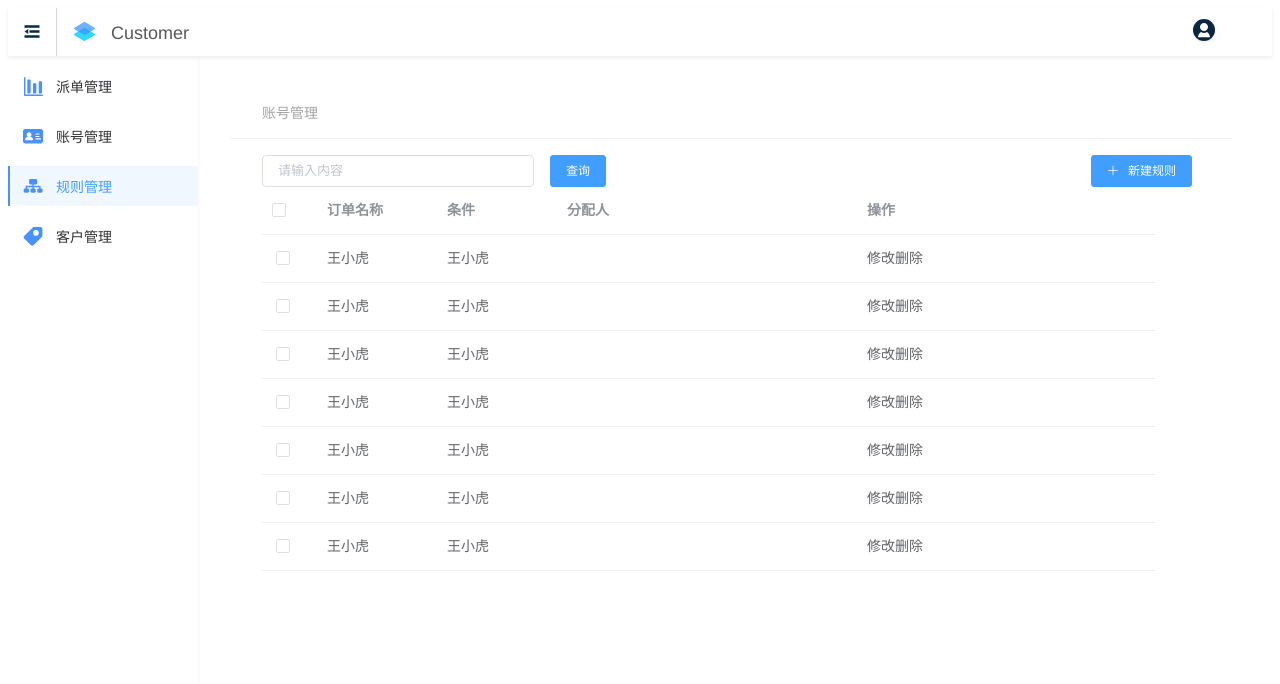
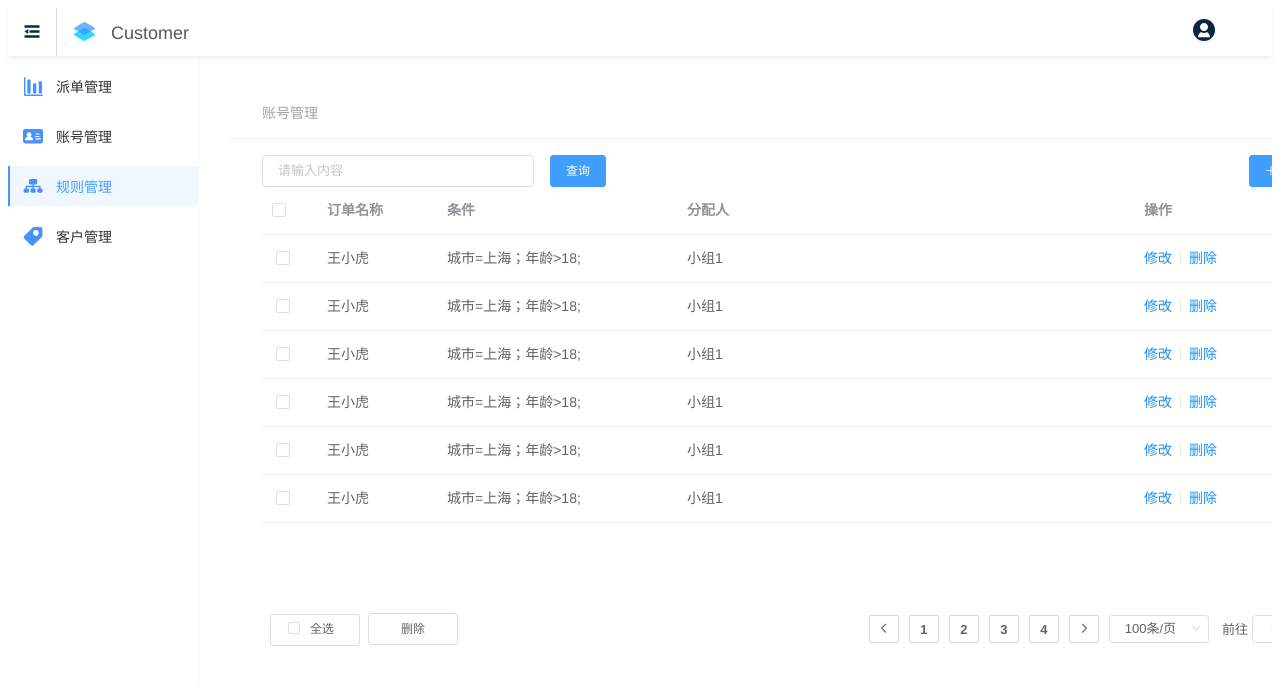
Before and after one commit to wangenx/customer, a Vue app: page /#/home/rule in a window 1280 px wide. Shown: the top 684 px of the page. Built offline with nearby package versions, Linux system fonts and the light colour scheme.

Commit message:
账号管理，规则管理页面

```diff
--- a/src/views/account/index.vue
+++ b/src/views/account/index.vue
@@ -70,7 +70,7 @@
           align="left"
           label="操作">
           <template slot-scope="scope">
-            <div class="operation" v-show="scope.row.child">
+            <div class="operation clearfix" v-show="scope.row.child">
               <span @click="editAccount(scope.row.id)">修改</span>
               <span></span>
               <el-popover
@@ -386,7 +386,7 @@ export default {
 
 <style lang="stylus" scoped>
 .account
-  min-width 1160
+  min-width 1160px
   overflow-y auto
   height 100%
   background-color #fff
@@ -458,16 +458,18 @@ export default {
       padding-right 12px
 
 .operation
-  span
+  > span
     font-size 14px
     color #1890FF
     cursor pointer
+    float left
   > span:first-child
     margin-right 8px
   > span:nth-child(2), > span:nth-child(4)
     display inline-block
     width 1px
     height 14px
+    margin-top 4px
     background-color #e9e9e9
     margin-right 8px
   > span:nth-child(4)
@@ -481,8 +483,7 @@ export default {
 .page
   margin-top 90px
   text-align right
-  padding-right 70px
-  padding-left 40px
+  padding 0 70px 26px 40px
   >>> .el-pagination.is-background .el-pager li:not(.disabled).active
     background-color #e2e2e2
     color #595959
@@ -507,7 +508,7 @@ export default {
     .el-dialog__title
       font-size 16px
   /deep/ .el-dialog__body
-    padding 0px 16px 38px
+    padding 0px 16px 22px
   /deep/ .el-dialog__footer
     padding 0 16px 16px
   /deep/ .el-input, /deep/ .el-select
--- a/src/views/rule/index.vue
+++ b/src/views/rule/index.vue
@@ -9,7 +9,7 @@
         <el-button size="small" type="primary">查询</el-button>
       </div>
       <div class="operation">
-        <el-button size="small" type="primary" @click="addAccount"><i class="el-icon-plus"></i>新建规则</el-button>
+        <el-button size="small" type="primary" @click="addRule"><i class="el-icon-plus"></i>新建规则</el-button>
       </div>
     </div>
     <div class="tabel">
@@ -29,27 +29,141 @@
           <template slot-scope="scope">{{ scope.row.name }}</template>
         </el-table-column>
         <el-table-column
-          prop="name"
+          prop="condition"
           label="条件"
-          width="120">
+          width="240"
+          show-overflow-tooltip>
         </el-table-column>
         <el-table-column
-          prop="address"
+          prop="distributor"
           label="分配人"
           show-overflow-tooltip>
         </el-table-column>
         <el-table-column
-          prop="address"
-          label="操作">
-          <template>
-            <div>
-              <span>修改</span>
+          label="操作"
+          width="180">
+          <template slot-scope="scope">
+            <div class="operation clearfix">
+              <span @click="editRule(scope.row.id)">修改</span>
               <span></span>
-              <span>删除</span>
+              <el-popover
+                v-model="scope.row.isDeleteRule"
+                placement="top"
+                width="160"
+                trigger="click">
+                <div class="delete-rule">
+                  <el-button @click="deleteRule(scope.row.id, scope.row)" size="small" type="primary">删除</el-button>
+                  <el-button @click="scope.row.isDeleteRule = false" size="small" type="info" plain>取消</el-button>
+                </div>
+                <span slot="reference">删除</span>
+              </el-popover>
             </div>
           </template>
         </el-table-column>
       </el-table>
+    </div>
+    <div class="page">
+      <div class="select-all">
+        <el-checkbox size="small" v-model="selectAll" label="全选" border></el-checkbox>
+        <el-button size="small" @click="deleteDialogVisible = true">删除</el-button>
+      </div>
+      <el-pagination
+        background
+        @size-change="handleSizeChange"
+        @current-change="handleCurrentChange"
+        :current-page="page.page"
+        :page-sizes="[100, 200, 300, 400]"
+        :page-size="100"
+        layout="prev, pager, next, sizes, jumper"
+        :total="400">
+      </el-pagination>
+    </div>
+    <div class="dialog">
+      <el-dialog
+        title="删除"
+        :visible.sync="deleteDialogVisible"
+        width="480px"
+        :before-close="handleClosDelete">
+        <div class="dialog-line"></div>
+        <span>是否删除选中规则？</span>
+        <span slot="footer" class="dialog-footer">
+          <el-button size="small" @click="deleteDialogVisible = false">取消</el-button>
+          <el-button size="small" type="primary" @click="deleteDialogVisible = false">确认</el-button>
+        </span>
+      </el-dialog>
+      <el-dialog
+        :title="ruleFormTitle"
+        :visible.sync="newRuleDialogVisible"
+        width="480px"
+        :before-close="handleClose">
+        <div class="dialog-line"></div>
+        <el-form :model="ruleForm" :rules="rules" size="small" ref="ruleForm" label-width="100px" label-position="top" class="demo-ruleForm">
+          <el-form-item label="规则名称" prop="name">
+            <el-input v-model="ruleForm.name" placeholder="请输入规则名称"></el-input>
+          </el-form-item>
+          <el-form-item label="条件">
+            <div class="condition">
+              <el-select v-model="ruleForm.address" placeholder="请选择">
+                <el-option label="城市" value="chengshi"></el-option>
+                <el-option label="地区" value="diqu"></el-option>
+              </el-select>
+              <el-select v-model="ruleForm.size" placeholder="请选择">
+                <el-option label="等于" value="dengyu"></el-option>
+                <el-option label="小于" value="xiaoyu"></el-option>
+              </el-select>
+              <el-select
+                v-model="ruleForm.city"
+                multiple
+                filterable
+                allow-create
+                default-first-option>
+                <el-option
+                  v-for="item in optionsCity"
+                  :key="item.value"
+                  :label="item.label"
+                  :value="item.value">
+                </el-option>
+              </el-select>
+              <span>删除</span>
+            </div>
+            <div class="condition">
+              <el-select v-model="ruleForm.address" placeholder="请选择">
+                <el-option label="城市" value="chengshi"></el-option>
+                <el-option label="地区" value="diqu"></el-option>
+              </el-select>
+              <el-select v-model="ruleForm.size" placeholder="请选择">
+                <el-option label="等于" value="dengyu"></el-option>
+                <el-option label="小于" value="xiaoyu"></el-option>
+              </el-select>
+              <el-select
+                v-model="ruleForm.city"
+                multiple
+                filterable
+                allow-create
+                default-first-option>
+                <el-option
+                  v-for="item in optionsCity"
+                  :key="item.value"
+                  :label="item.label"
+                  :value="item.value">
+                </el-option>
+              </el-select>
+              <span>删除</span>
+            </div>
+            <span class="addCondition"><i class="el-icon-plus"></i>新增</span>
+          </el-form-item>
+          <el-form-item label="分配给" prop="region">
+            <el-select v-model="ruleForm.region" placeholder="请选择">
+              <el-option label="分组一" value="shanghai"></el-option>
+              <el-option label="分组二" value="beijing"></el-option>
+            </el-select>
+          </el-form-item>
+        </el-form>
+        <span slot="footer" class="dialog-footer">
+          <el-button size="small" @click="newRuleDialogVisible = false">取消</el-button>
+          <el-button size="small" type="primary" @click="newRuleDialogVisible = false">{{ butoonText }}</el-button>
+        </span>
+      </el-dialog>
     </div>
   </div>
 </template>
@@ -62,40 +176,112 @@ export default {
       tableData: [{
         distributor: '小组1',
         name: '王小虎',
-        condition: '城市=上海；年龄>18;'
+        condition: '城市=上海；年龄>18;',
+        id: 1,
+        isDeleteRule: false
       }, {
         distributor: '小组1',
         name: '王小虎',
-        condition: '城市=上海；年龄>18;'
+        condition: '城市=上海；年龄>18;',
+        id: 2,
+        isDeleteRule: false
       }, {
         distributor: '小组1',
         name: '王小虎',
-        condition: '城市=上海；年龄>18;'
+        condition: '城市=上海；年龄>18;',
+        id: 3,
+        isDeleteRule: false
       }, {
         distributor: '小组1',
         name: '王小虎',
-        condition: '城市=上海；年龄>18;'
+        condition: '城市=上海；年龄>18;',
+        id: 4,
+        isDeleteRule: false
       }, {
         distributor: '小组1',
         name: '王小虎',
-        condition: '城市=上海；年龄>18;'
+        condition: '城市=上海；年龄>18;',
+        id: 4,
+        isDeleteRule: false
       }, {
         distributor: '小组1',
         name: '王小虎',
-        condition: '城市=上海；年龄>18;'
+        condition: '城市=上海；年龄>18;',
+        id: 5,
+        isDeleteRule: false
+      }],
+      selectAll: false, // 下边全选按钮
+      deleteDialogVisible: false,
+      page: {
+        page: 5
+      },
+      ruleFormTitle: '新建规则',
+      butoonText: '添加',
+      newRuleDialogVisible: false,
+      ruleForm: {
+        name: '',
+        remarks: '',
+        region: '',
+        city: ['shanghai'],
+        address: ''
+      },
+      rules: {
+        name: [
+           { required: true, message: '请输入规则名称', trigger: 'blur' }
+        ],
+        remarks: [
+           { required: true, message: '请输入备注', trigger: 'blur' }
+        ],
+        region: [
+           { required: true, message: '请选择分配给', trigger: 'change' }
+        ]
+      },
+      optionsCity: [{
+        value: 'shanghai',
+        label: '上海'
       }, {
-        distributor: '小组1',
-        name: '王小虎',
-        condition: '城市=上海；年龄>18;'
+        value: 'beijing',
+        label: '北京'
+      }, {
+        value: 'shenzhen',
+        label: '深圳'
       }]
     }
   },
   methods: {
-    addAccount () {
-      console.log('新建规则')
+    addRule () {
+      this.newRuleDialogVisible = true
+      this.ruleFormTitle = '新建规则',
+      this.butoonText = '添加'
+    },
+    editRule (id) {
+      console.log(id)
+      this.newRuleDialogVisible = true
+      this.ruleFormTitle = '修改规则'
+      this.butoonText = '提交'
     },
     handleSelectionChange (val) {
       this.multipleSelection = val
+    },
+    // 关闭删除弹窗
+    handleClosDelete () {
+      this.deleteDialogVisible = false
+    },
+    // 分页
+    handleSizeChange(val) {
+      console.log(`每页 ${val} 条`);
+    },
+    handleCurrentChange(val) {
+      console.log(`当前页: ${val}`);
+    },
+    // 关闭新建规则弹窗
+    handleClose () {
+      this.newRuleDialogVisible = false
+    },
+    // 删除规则气泡
+    deleteRule (id, row) {
+      console.log(id)
+      row.isDeleteRule = false
     }
   }
 }
@@ -103,9 +289,10 @@ export default {
 
 <style lang="stylus" scoped>
 .rule
+  min-width 1160px
+  overflow-y auto
   height 100%
   background-color #fff
-  padding-bottom 24px
 
 .title
   height 50px
@@ -130,4 +317,97 @@ export default {
 
 .tabel
   padding 18px 76px 0 32px
+
+.operation
+  > span
+    color #1890FF
+    font-size 14px
+    float left
+  > span:first-child
+    margin-right 8px
+    cursor pointer
+  > span:nth-child(2)
+    display inline-block
+    width 1px
+    height 14px
+    background-color #e9e9e9
+    margin-right 8px
+    margin-top 4px
+  > span:last-child
+    cursor pointer
+
+.delete-rule
+  text-align center
+  /deep/ .el-button
+    padding 6px 18px
+
+.page
+  margin-top 90px
+  text-align right
+  padding 0 70px 26px 40px
+  >>> .el-pagination.is-background .el-pager li:not(.disabled).active
+    background-color #e2e2e2
+    color #595959
+  >>> .el-pagination.is-background .btn-next, /deep/ .el-pagination.is-background .btn-prev, /deep/ .el-pagination.is-background .el-pager li
+    background-color #fff
+    border 1px solid #d9d9d9
+  >>> .el-pagination__jump
+    margin-left 0
+  >>> .el-pagination__sizes
+    margin-right 8px
+  .select-all
+    float left
+    /deep/ .el-checkbox
+      padding 5px 25px 5px 17px
+    /deep/ .el-button
+      margin-left 8px
+      padding 9px 32px
+
+.dialog
+  /deep/ .el-dialog__header
+    padding 16px
+    .el-dialog__title
+      font-size 16px
+  /deep/ .el-dialog__body
+    padding 0px 16px 22px
+  /deep/ .el-dialog__footer
+    padding 0 16px 16px
+  /deep/ .el-input, /deep/ .el-select
+    width 294px
+  /deep/ .el-form-item--small.el-form-item
+    margin-bottom 16px
+  /deep/ .el-dialog
+    border-radius 4px
+
+.dialog-line
+  height 1px
+  margin-bottom 16px
+  background-color #d9d9d9
+
+.condition
+  margin-bottom 8px
+  /deep/ .el-select
+    width 86px
+    margin-right 8px
+    .el-input
+      width 100%
+    .el-tag
+      background-color #d8d8d8
+      color #454545
+      font-size 12px
+    .el-tag__close.el-icon-close
+      background-color #d8d8d8
+      color #454545
+  /deep/ .el-select:nth-child(3)
+    width 172px
+  span
+    font-size 14px
+    color #1890FF
+    cursor pointer
+
+.addCondition
+  color #1890FF
+  font-size 14px
+  line-height 22px
+  cursor pointer
 </style>>
```
